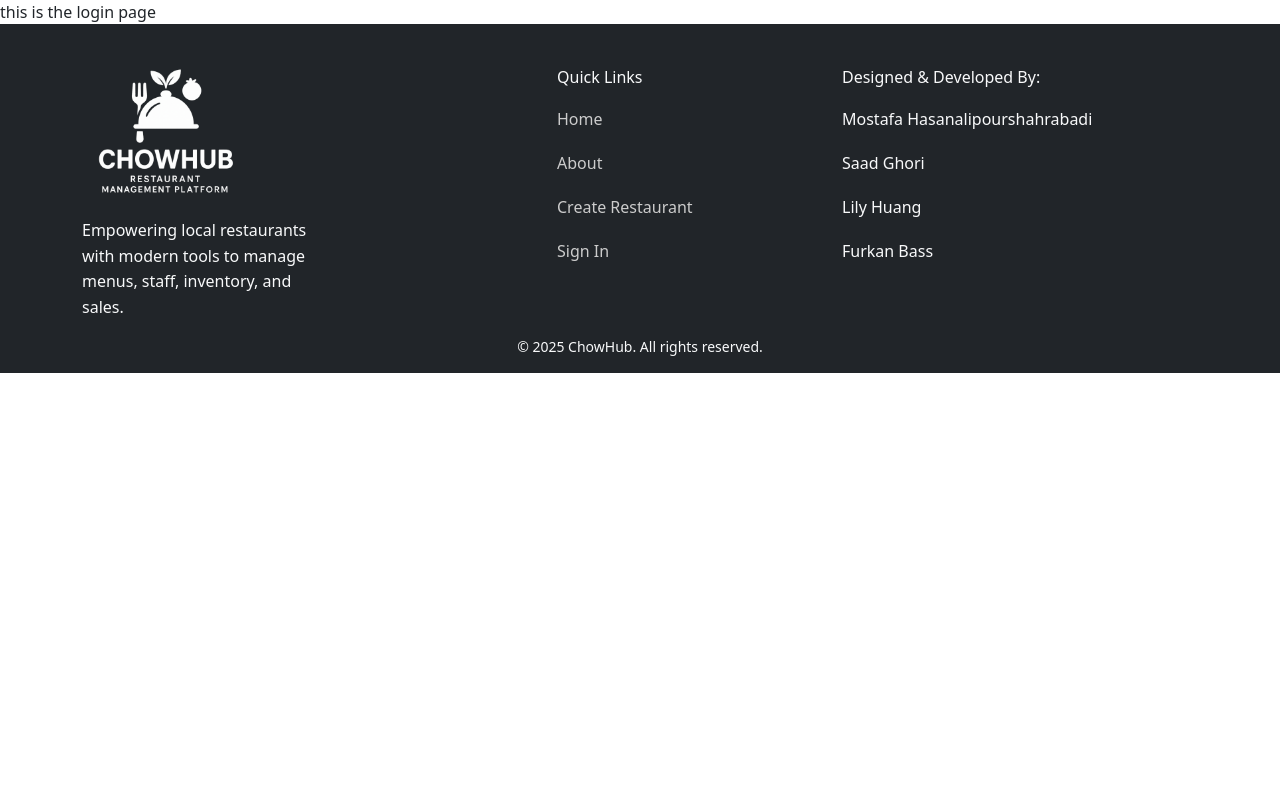
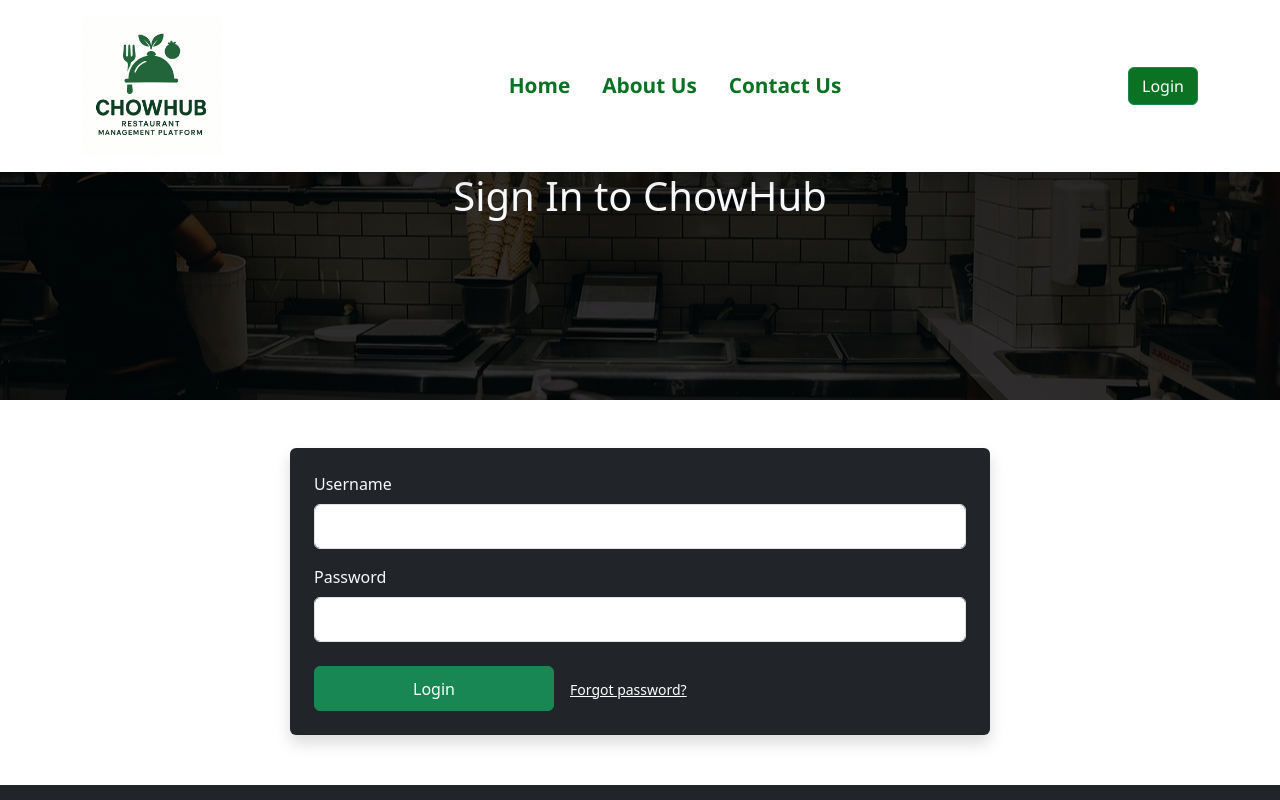
Before and after one commit to most4f4/ChowHub-Restaurant-Management-System, a Next.js app in the folder Source Code/chowhub/: page /login in a window 1280 px wide. Shown: the top 800 px of the page. Built offline with nearby package versions, Linux system fonts and the light colour scheme; no server answers.

Commit message:
feat(auth): add JWT-based authorization flow

```diff
--- a/Source Code/chowhub/src/lib/api.js
+++ b/Source Code/chowhub/src/lib/api.js
@@ -4,6 +4,10 @@
 // NEXT_PUBLIC_API_URL should be defined in your .env.local file like:
 // NEXT_PUBLIC_API_URL="http://localhost:8080/api/"
 const API_BASE = process.env.NEXT_PUBLIC_API_URL;
+
+import { getDefaultStore } from 'jotai';
+import { tokenAtom } from '@/store/atoms';
+import { toast } from 'react-toastify';
 
 /**
  * A generic helper function for making API requests to the backend.
@@ -14,12 +18,21 @@ const API_BASE = process.env.NEXT_PUBLIC_API_URL;
  * @throws {Error} - Throws an error if the response is not OK.
  */
 export const apiFetch = async (path, options = {}) => {
-  const res = await fetch(`${API_BASE}${path}`, options); // Make the request to the backend
-  const result = await res.json(); // Parse the JSON response
+  /* Inject JWT token if the user is logged in */
+  const token = getDefaultStore().get(tokenAtom);
+  const headers = {
+    'Content-Type': 'application/json',
+    ...(options.headers || {}),
+  };
+  if (token) headers.Authorization = `Bearer ${token}`;
+
+  const res    = await fetch(`${API_BASE}${path}`, { ...options, headers }); // Make the request to the backend
+  const result = await res.json();                                           // Parse the JSON response
 
   // If the response status is not OK (e.g., 400 or 500), throw an error
   if (!res.ok) {
-    throw new Error(result.error || "API Error");
+    if (res.status === 401) toast.error('Session expired, please log in.');
+    throw new Error(result.error || 'API Error');
   }
 
   // Return the parsed response if everything went fine
--- a/Source Code/chowhub/src/pages/login.js
+++ b/Source Code/chowhub/src/pages/login.js
@@ -1,3 +1,87 @@
-export default function Login() {
-  return <div>this is the login page</div>;
+import { useSetAtom, useAtomValue } from 'jotai';
+import { tokenAtom, userAtom } from '@/store/atoms';
+import { apiFetch } from '@/lib/api';
+import { toast } from 'react-toastify';
+import { useRouter } from 'next/router';
+import Top from '@/components/Top';
+import { Header } from '@/components/Header';
+import styles from '../pages/create-restaurant/createRes.module.css';
+import { Form, Button, Container } from 'react-bootstrap';
+import Link from 'next/link';
+import { useEffect } from 'react';
+
+export default function LoginPage() {
+  const setToken = useSetAtom(tokenAtom);
+  const setUser  = useSetAtom(userAtom);
+  const token    = useAtomValue(tokenAtom);
+  const user     = useAtomValue(userAtom);
+  const router   = useRouter();
+
+  /* ★ Redirect to dashboard if already logged in */
+  useEffect(() => {
+    if (token && user?.restaurantUsername) {
+      router.replace(`/${user.restaurantUsername}/dashboard`);
+    }
+  }, [token, user, router]);
+
+  if (token && user?.restaurantUsername) return null;
+
+  async function handleSubmit(e) {
+    e.preventDefault();
+    const body = Object.fromEntries(new FormData(e.target));
+    try {
+      const res = await apiFetch('/auth/login', {
+        method: 'POST',
+        body: JSON.stringify(body),
+      });
+      setToken(res.token);
+      setUser(res.user);
+      toast.success('Logged in!');
+      router.push(`/${res.user.restaurantUsername}/dashboard`);
+    } catch (err) {
+      toast.error(err.message);
+    }
+  }
+
+  return (
+    <>
+      <Top />
+      <Header title="Sign In to ChowHub" image="/images/create-res-header.jpg" />
+      <Container className="mt-5">
+        <Form
+          onSubmit={handleSubmit}
+          className={`bg-dark text-light p-4 rounded shadow ${styles.formWrapper}`}
+        >
+          <Form.Group className="mb-3">
+            <Form.Label>Username</Form.Label>
+            <Form.Control name="username" required className={styles.inputLarge} />
+          </Form.Group>
+          <Form.Group className="mb-4"> {/* Kept mb-4 for spacing before the action row */}
+            <Form.Label>Password</Form.Label>
+            <Form.Control
+              name="password"
+              type="password"
+              required
+              className={styles.inputLarge}
+            />
+          </Form.Group>
+
+          <div className="d-flex align-items-center mt-3">
+            <Button
+              type="submit"
+              className={`btn btn-success ${styles.registerBtn}`}
+            >
+              Login
+            </Button>
+            <Link
+              href="/forgot-password"
+              className="ms-3 text-white text-decoration-underline"
+            >
+              <small>Forgot password?</small>
+            </Link>
+          </div>
+        </Form>
+      </Container>
+    </>
+  );
 }
--- a/Source Code/chowhub/src/store/atoms.js
+++ b/Source Code/chowhub/src/store/atoms.js
@@ -0,0 +1,5 @@
+// src/store/atoms.js
+import { atomWithStorage } from 'jotai/utils';
+
+export const tokenAtom = atomWithStorage('token', null);
+export const userAtom  = atomWithStorage('user',  null);
```
Also changed, not shown: Source Code/chowhub/src/components/LogoutButton.jsx (added, +23 -0 lines), Source Code/chowhub/src/components/Protected.jsx (added, +25 -0 lines).
